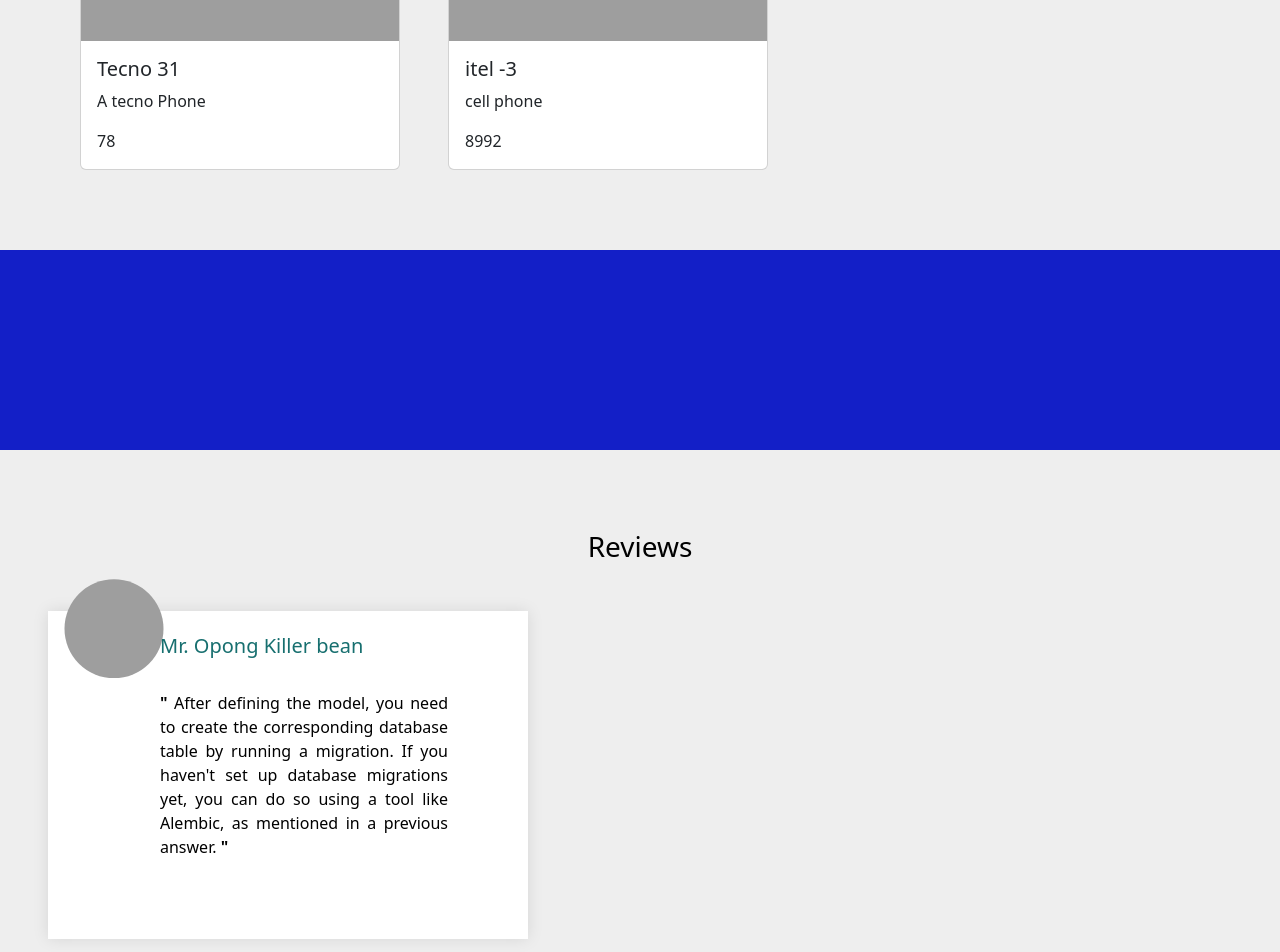
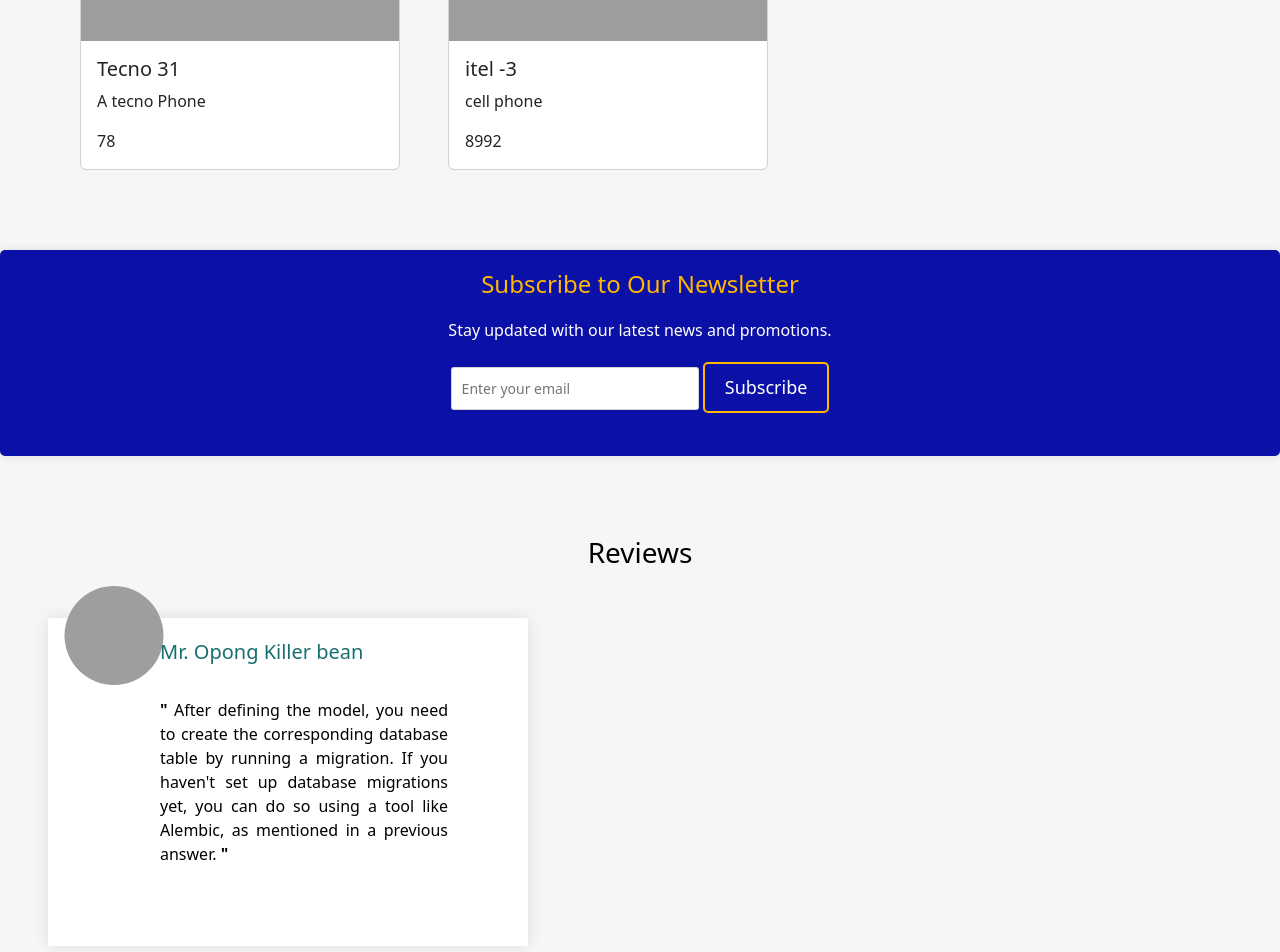
Before and after one commit to kwabenahcode/ecommerce_app, a Flask app: page / in a window 1280 px wide. Shown: the part 1202-2154 px from the top of the page. Run offline with Flask 3, Linux system fonts and the light colour scheme; data comes from the database, SQL or seed files in the repository; some libraries are stand-ins or nearby versions; grey boxes are pictures that could not be loaded.

Commit message:
modified styles

```diff
--- a/market/static/styles.css
+++ b/market/static/styles.css
@@ -1,5 +1,5 @@
 .body{
-    background: #eee;
+    background: #f6f6f6;
     color: black;
     width: 100%;
 }
@@ -120,6 +120,47 @@
 
 /* STARTS HERE */
 .email-for-more-updates{
-    background: #131FC7;
-    height: 200px;
+    /* margin: 0 auto; */
+    padding: 20px;
+    background-color: #0b10a6;
+    box-shadow: 0 0 10px rgba(0, 0, 0, 0.1);
+    border-radius: 5px;
+    text-align: center;
 }
+
+.h1 {
+    font-size: 24px;
+    margin-bottom: 20px;
+    color: #ffb700;
+}
+
+.paragraph {
+    font-size: 16px;
+    margin-bottom: 20px;
+    color: #fff;
+
+}
+
+.input[type="email"] {
+    width: 20%;
+    padding: 10px;
+    margin-bottom: 10px;
+    border: 1px solid #cdcdcddc;
+    border-radius: 3px;
+    font-size: 14px;
+}
+
+.input[type="submit"] {
+    background: transparent;
+    color: #fff;
+    padding: 10px 20px;
+    border: 2px solid #ffb700;;
+    border-radius: 5px;
+    font-size: 18px;
+    cursor: pointer;
+}
+
+.input[type="submit"]:hover {
+    background-color: transparent;
+    border: none;
+}
--- a/market/templates/home.html
+++ b/market/templates/home.html
@@ -56,9 +56,18 @@
 
   <!--SIGN-UP HERE FOR MORE INFO SECTION STARTS HERE-->
     <div class='email-for-more-updates'>
-
+      <h1 class='h1'>Subscribe to Our Newsletter</h1>
+        <p class='paragraph'>Stay updated with our latest news and promotions.</p>
+        <form action="#" method="post">
+            <input class='input' type="email" name="email" placeholder="Enter your email" required>
+            <input class='input'type="submit" value="Subscribe">
     </div>
   <!--SIGN-UP HERE FOR MORE INFO SECTION ENDS HERE-->
+
+  <!--PRODUCTS PROMOTION SECTION STARTS HERE-->
+
+
+
 
 
 
```
